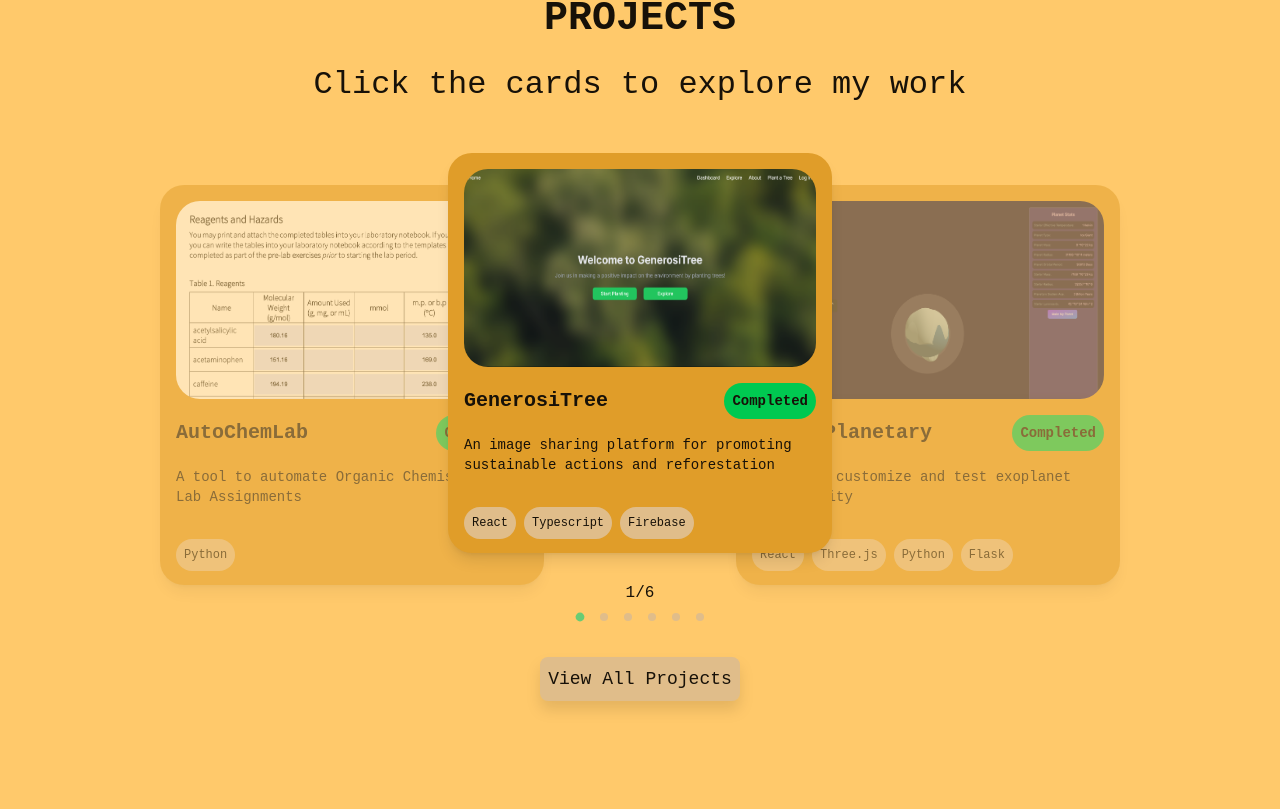
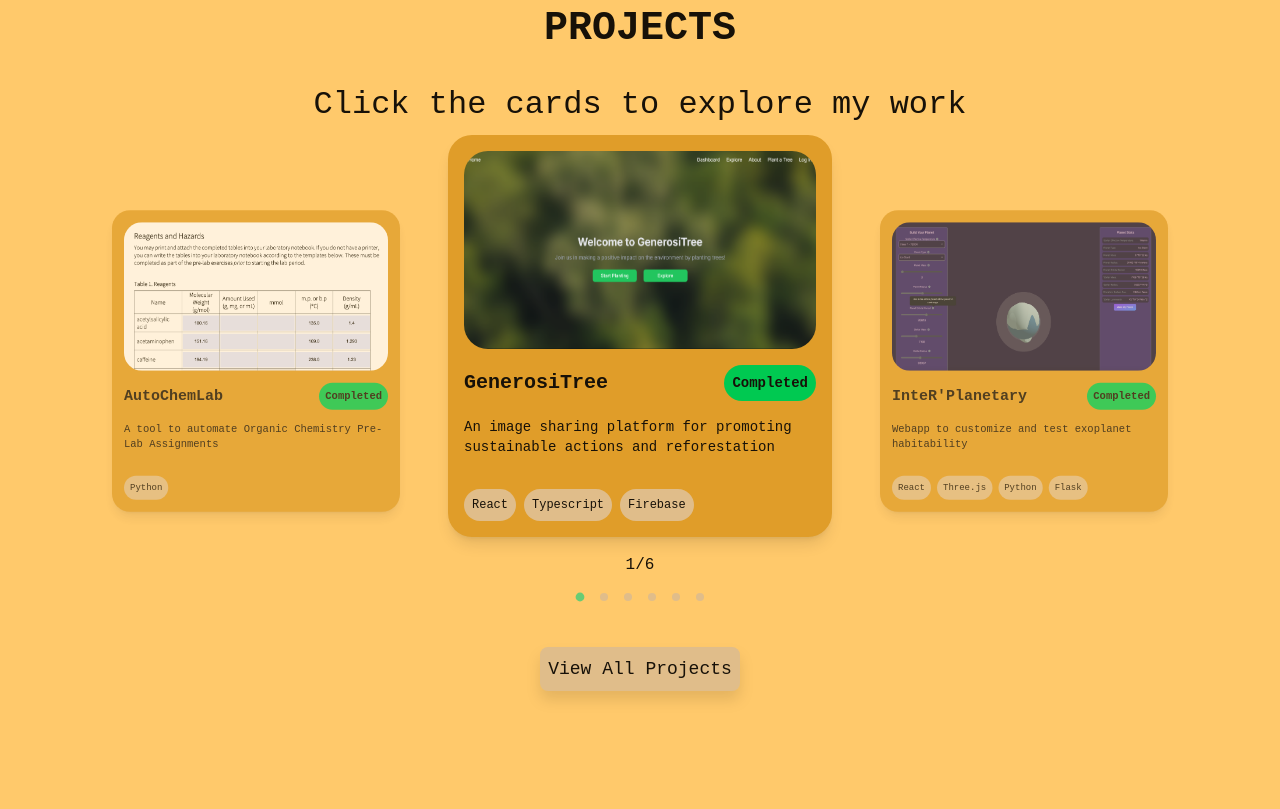
Before and after one commit to Pineapple-Soup/personal-website, a Next.js app: page / in a window 1280 px wide. Shown: the part 1671-2480 px from the top of the page. Built offline with nearby package versions, Linux system fonts and the light colour scheme.

Commit message:
feat: animate transitions with motion

```diff
--- a/src/components/Carousel.tsx
+++ b/src/components/Carousel.tsx
@@ -1,129 +1,190 @@
 "use client";
 
 import Link from "next/link";
-import React, { useState } from "react";
+import React, { useMemo, useState } from "react";
+import { motion, useAnimation } from "framer-motion";
 import Card, { CardProps } from "@/components/Card";
 import project_data from "@/data/projects.json";
 
-const getImage = async (image: string) => {
-  const img = await import(`@/../public/assets/${image}.png`);
-  return img.default;
+const cards: CardProps[] = project_data.map((project) => ({
+  title: project.title,
+  description: project.description,
+  status: project.status,
+  image: `/assets/${project.name}.png`,
+  stack: project.stack,
+}));
+
+const slotFor = (i: number, distX = 0, distY = 25) => {
+  if (i === -1)
+    return {
+      x: -distX,
+      y: distY,
+      scale: 0.75,
+      opacity: 0.75,
+      zIndex: 10,
+    };
+  if (i === 1)
+    return {
+      x: distX,
+      y: distY,
+      scale: 0.75,
+      opacity: 0.75,
+      zIndex: 10,
+    };
+  return { x: 0, y: 0, scale: 1, opacity: 1, zIndex: 20 };
 };
-
-const cards: CardProps[] = await Promise.all(
-  project_data.map(async (project) => {
-    const image = await getImage(project.name);
-    return {
-      title: project.title,
-      description: project.description,
-      status: project.status,
-      image: image,
-      stack: project.stack,
-    };
-  })
-);
 
 export default function Carousel() {
   const [currentIndex, setCurrentIndex] = useState(0);
-  const [isAnimating, setIsAnimating] = useState(0);
+  const [isAnimating, setIsAnimating] = useState(false);
 
-  const handlePrevClick = (delay: number) => {
+  const total = cards.length;
+
+  const prevIndex = (currentIndex - 1 + total) % total;
+  const nextIndex = (currentIndex + 1) % total;
+
+  const prevControls = useAnimation();
+  const centerControls = useAnimation();
+  const nextControls = useAnimation();
+
+  const handleNext = async () => {
     if (isAnimating) return;
-    setIsAnimating(-1);
-    setTimeout(() => {
-      setCurrentIndex((prevIndex) =>
-        prevIndex === 0 ? cards.length - 1 : prevIndex - 1
-      );
-      setIsAnimating(0);
-    }, delay);
+    setIsAnimating(true);
+
+    const prom = Promise.all([
+      prevControls.start({
+        scale: 0.75,
+        x: "100%",
+        opacity: 0.5,
+        zIndex: 0,
+        transition: { duration: 0.5 },
+      }),
+      nextControls.start({
+        x: "-100%",
+        y: 0,
+        scale: 1,
+        opacity: 1,
+        transition: { duration: 0.5 },
+      }),
+      centerControls.start({
+        x: "-100%",
+        y: 25,
+        scale: 0.75,
+        opacity: 0.75,
+        transition: { duration: 0.5 },
+      }),
+    ]);
+
+    await prom;
+
+    setCurrentIndex((i) => (i + 1) % total);
+
+    await Promise.all([
+      prevControls.set(slotFor(-1)),
+      centerControls.set(slotFor(0)),
+      nextControls.set(slotFor(1)),
+    ]);
+
+    setIsAnimating(false);
   };
 
-  const handleNextClick = (delay: number) => {
+  const handlePrev = async () => {
     if (isAnimating) return;
-    setIsAnimating(1);
-    setTimeout(() => {
-      setCurrentIndex((prevIndex) =>
-        prevIndex === cards.length - 1 ? 0 : prevIndex + 1
-      );
-      setIsAnimating(0);
-    }, delay);
+    setIsAnimating(true);
+
+    const prom = Promise.all([
+      prevControls.start({
+        x: "100%",
+        y: 0,
+        scale: 1,
+        opacity: 1,
+        transition: { duration: 0.5 },
+      }),
+      nextControls.start({
+        scale: 0.75,
+        x: "-100%",
+        opacity: 0.5,
+        zIndex: 0,
+        transition: { duration: 0.5 },
+      }),
+      centerControls.start({
+        x: "100%",
+        y: 25,
+        scale: 0.75,
+        opacity: 0.75,
+        transition: { duration: 0.5 },
+      }),
+    ]);
+
+    await prom;
+
+    setCurrentIndex((i) => (i - 1 + total) % total);
+
+    await Promise.all([
+      prevControls.set(slotFor(-1)),
+      centerControls.set(slotFor(0)),
+      nextControls.set(slotFor(1)),
+    ]);
+
+    setIsAnimating(false);
   };
 
-  const handleDotClick = (index: number, delay: number) => {
-    if (index === currentIndex) return;
-    const forwardDistance =
-      (index - currentIndex + cards.length) % cards.length;
-    const backwardDistance =
-      (currentIndex - index + cards.length) % cards.length;
-    const direction = forwardDistance <= backwardDistance ? 1 : -1;
-    let steps = direction === 1 ? forwardDistance : backwardDistance;
-    while (steps > 0) {
-      if (direction === 1) {
-        handleNextClick(delay);
-      } else {
-        handlePrevClick(delay);
-      }
-      steps--;
-    }
+  const handleDotClick = (index: number) => {
+    if (index === currentIndex || isAnimating) return;
+    setCurrentIndex(index);
   };
 
+  const visible = useMemo(() => {
+    return {
+      prev: cards[prevIndex],
+      center: cards[currentIndex],
+      next: cards[nextIndex],
+    };
+  }, [currentIndex, prevIndex, nextIndex]);
+
   return (
-    <>
-      <div className='carousel'>
-        <div
-          onClick={() => handlePrevClick(300)}
-          className={`flex-1 opacity-50 rounded-3xl translate-x-1/4 translate-y-8 ${
-            isAnimating === -1
-              ? "transition-all ease-out duration-500 translate-x-full -translate-y-2 opacity-100! z-20"
-              : isAnimating === 1
-              ? "transition-all ease-out duration-500 opacity-0!"
-              : ""
-          }`}>
-          <Card
-            {...cards[currentIndex === 0 ? cards.length - 1 : currentIndex - 1]}
-          />
+    <div>
+      <div className='flex items-center justify-center'>
+        <motion.div
+          onClick={handlePrev}
+          className='w-96 cursor-pointer rounded-3xl'
+          initial={slotFor(-1)}
+          animate={prevControls}>
+          <Card {...visible.prev} />
+        </motion.div>
+        <motion.div
+          className='w-96 cursor-pointer rounded-3xl'
+          initial={slotFor(0)}
+          animate={centerControls}>
+          <Link href={`/projects/${project_data[currentIndex].name}`}>
+            <Card {...visible.center} />
+          </Link>
+        </motion.div>
+        <motion.div
+          onClick={handleNext}
+          className='w-96 cursor-pointer rounded-3xl'
+          initial={slotFor(1)}
+          animate={nextControls}>
+          <Card {...visible.next} />
+        </motion.div>
+      </div>
+      <div className='flex flex-col justify-center items-center mt-4'>
+        {/* Numbers */}
+        <div className='mb-2'>
+          {currentIndex + 1}/{cards.length}
         </div>
-        <div
-          className={`flex-1 z-10 rounded-3xl ${
-            isAnimating === -1
-              ? "transition-all ease-out duration-500 translate-x-3/4 translate-y-8 opacity-50 -z-10"
-              : isAnimating === 1
-              ? "transition-all ease-out duration-500 -translate-x-3/4 translate-y-8 opacity-50 z-20"
-              : ""
-          }`}>
-          <Link href={`/projects/${project_data[currentIndex].name}`}>
-            <Card {...cards[currentIndex]} />
-          </Link>
-        </div>
-        <div
-          onClick={() => handleNextClick(300)}
-          className={`flex-1 opacity-50 rounded-3xl -translate-x-1/4 translate-y-8 ${
-            isAnimating === -1
-              ? "transition-all ease-out duration-500 opacity-0!"
-              : isAnimating === 1
-              ? "transition-all ease-out duration-500 -translate-x-full -translate-y-2 opacity-100! z-20"
-              : ""
-          }`}>
-          <Card
-            {...cards[currentIndex === cards.length - 1 ? 0 : currentIndex + 1]}
-          />
-        </div>
-      </div>
-      <div className='flex flex-col justify-center items-center'>
-        {/* Numbers */}
-        {currentIndex + 1}/{cards.length}
         {/* Dots */}
         <ul className='flex justify-center'>
           {cards.map((_, index) => (
             <li
               key={index}
-              onClick={() => handleDotClick(index, 100)}
+              onClick={() => handleDotClick(index)}
               className={`w-2 h-2 m-2 rounded-full bg-secondary cursor-pointer ${
-                index === currentIndex ? "bg-accent! scale-110" : ""
+                index === currentIndex ? "!bg-accent scale-110" : ""
               }`}></li>
           ))}
         </ul>
       </div>
-    </>
+    </div>
   );
 }
```
